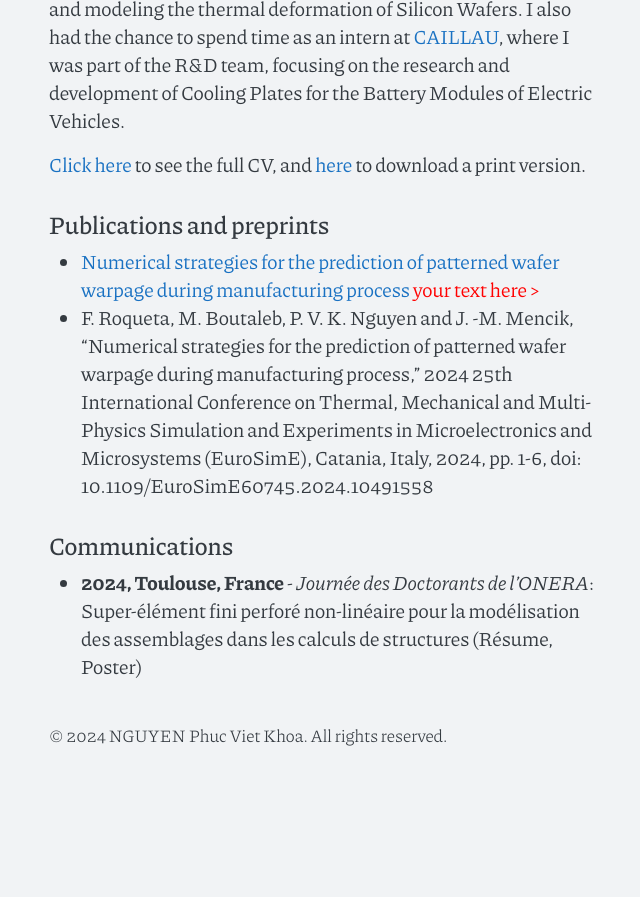
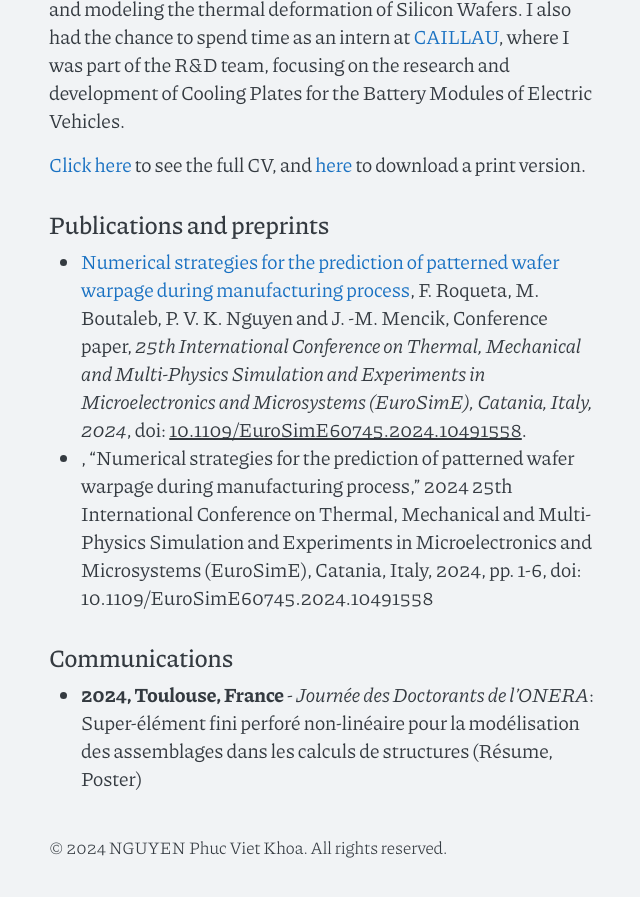
Before and after one commit to NguyenPhucVietKhoa/NguyenPhucVietKhoa.github.io, a Jekyll site: the page built from index.md, in a window 1280 px wide and 900 px high, scrolled down 1292 px. Shown: the top 897 px of the window, without its empty margins (318-958 px from the left). Built offline with Jekyll 4.4.1, drawn with Linux system fonts in a browser that asks for light colours; before the commit the page ends 2080 px from its top, so only the background shows below that.

Commit message:
Update index.md

```diff
--- a/index.md
+++ b/index.md
@@ -15,8 +15,8 @@ During my academic journey, I interned at prominent companies in France. In 2023
 
 ## Publications and preprints
 
-* [Numerical strategies for the prediction of patterned wafer warpage during manufacturing process](https://ieeexplore.ieee.org/document/10491558) <span style="color:red;">your text here > </span>
-* F. Roqueta, M. Boutaleb, P. V. K. Nguyen and J. -M. Mencik, "Numerical strategies for the prediction of patterned wafer warpage during manufacturing process," 2024 25th International Conference on Thermal, Mechanical and Multi-Physics Simulation and Experiments in Microelectronics and Microsystems (EuroSimE), Catania, Italy, 2024, pp. 1-6, doi: 10.1109/EuroSimE60745.2024.10491558
+* [Numerical strategies for the prediction of patterned wafer warpage during manufacturing process](https://ieeexplore.ieee.org/document/10491558), F. Roqueta, M. Boutaleb, P. V. K. Nguyen and J. -M. Mencik, Conference paper, *25th International Conference on Thermal, Mechanical and Multi-Physics Simulation and Experiments in Microelectronics and Microsystems (EuroSimE), Catania, Italy, 2024*, doi: <ins>10.1109/EuroSimE60745.2024.10491558</ins>.
+* , "Numerical strategies for the prediction of patterned wafer warpage during manufacturing process," 2024 25th International Conference on Thermal, Mechanical and Multi-Physics Simulation and Experiments in Microelectronics and Microsystems (EuroSimE), Catania, Italy, 2024, pp. 1-6, doi: 10.1109/EuroSimE60745.2024.10491558
 
 ## Communications
 
```
